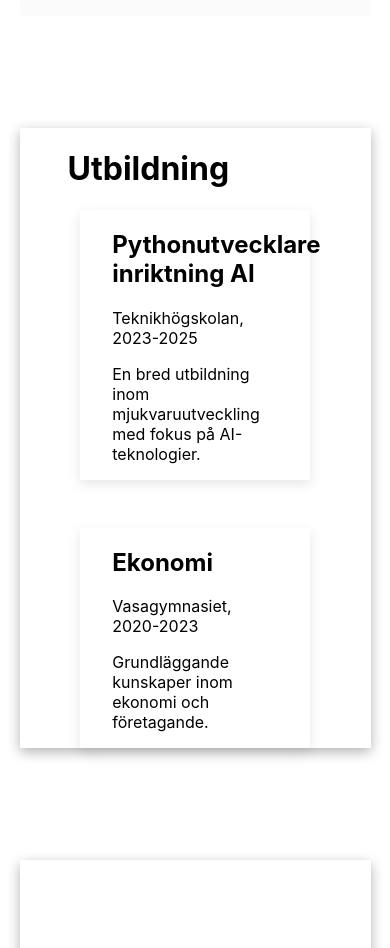
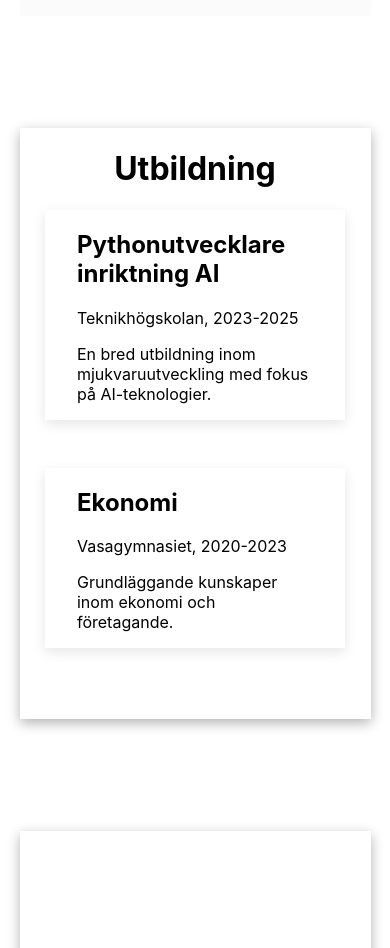
Before and after one commit to Jenkan27/Jenkan27.github.io, a React (Create React App) app: page / in a window 390 px wide. Shown: the part 1380-2328 px from the top of the page. Built offline with nearby package versions, Linux system fonts and the light colour scheme.

Commit message:
fixed some mobile friendlyness

```diff
--- a/src/css/Div2.css
+++ b/src/css/Div2.css
@@ -2,6 +2,7 @@
   width: 100%;
   min-height: 70vh;
   padding-inline: 3rem;
+  padding-bottom: 3rem;
   margin: 7rem auto;
   display: flex;
   flex-direction: column;
@@ -39,7 +40,22 @@
 
 @media (max-width: 850px) {
 
+  .div2 {
+    flex-direction: column;
+    align-items: center;
+    padding-inline: 0;
+  }
+
+  .header {
+    width: 100%;
+    height: 10%;
+    display: flex;
+    justify-content: center;
+    align-items: center;
+  }
+
   .content-row {
+    width: 95%;
     flex-direction: column;
     align-items: center;
   }
```
